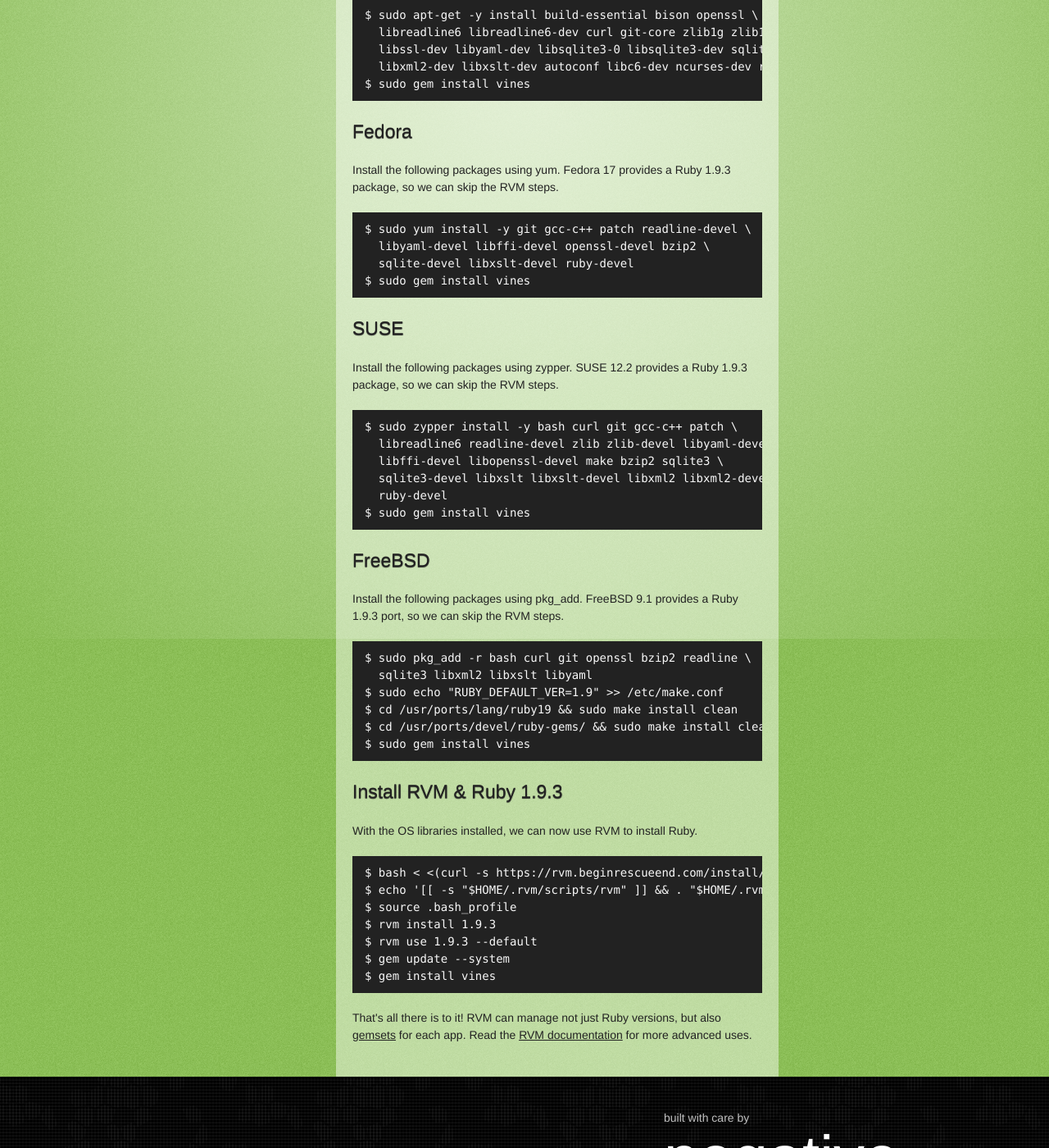
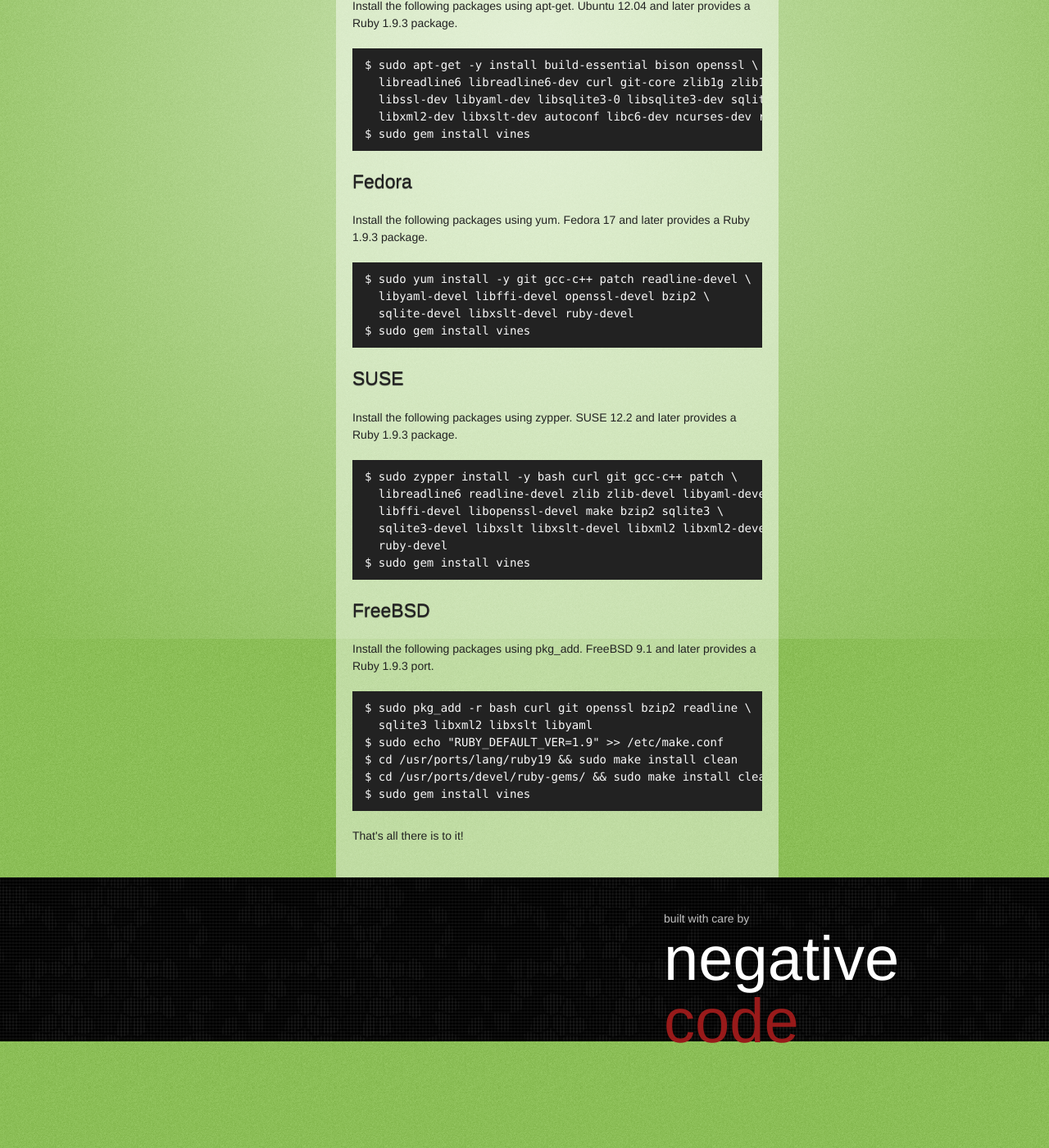
Before and after one commit to negativecode/vines, a Jekyll site: the page built from ruby.html, in a window 1280 px wide and 1400 px high, scrolled down 621 px. Shown: the whole window at 82% size. Built offline with Jekyll 4.4.1, drawn with Linux system fonts in a browser that asks for light colours; some of the changed text lies outside the part shown.

Commit message:
No need for rvm anymore.

```diff
--- a/ruby.html
+++ b/ruby.html
@@ -4,30 +4,33 @@ title: Vines - Install Ruby
 ---
 <h2>Install Ruby 1.9.3</h2>
 <p>
-  Before we can install the Vines gem, we need to install Ruby 1.9.3. The easiest
-  way to do this is with
-  <a href="https://rvm.beginrescueend.com/">RVM: Ruby Version Manager</a>.
-</p>
-<p>
-The install is only two steps:
+  Before we can install the Vines gem, we need to install Ruby 1.9.3.
+  The install is only two steps:
 </p>
 <ol>
   <li>Install the OS libraries upon which Ruby depends.</li>
-  <li>Install Ruby using RVM.</li>
+  <li>Install Ruby packages.</li>
 </ol>
 
-<h2>Mac OS X</h2>
+<h2>OS X</h2>
 <p>
   Install <a href="http://developer.apple.com/xcode/">Xcode</a>
   from the Mac App Store. Then make sure to install the Command Line Tools
   package from the Xcode > Preferences > Downloads screen. This installs all of
   the libraries and compiler tools needed to build Ruby.
 </p>
+<p>
+  Install <a href="http://mxcl.github.com/homebrew/">Homebrew</a> so we can compile
+  Ruby.
+</p>
+<pre>
+$ brew install ruby
+</pre>
 
 <h2>Ubuntu</h2>
 <p>
-  Install the following packages using apt-get. Ubuntu 12.04 provides a Ruby
-  1.9.3 package, so we can skip the RVM steps.
+  Install the following packages using apt-get. Ubuntu 12.04 and later provides
+  a Ruby 1.9.3 package.
 </p>
 <pre>
 $ sudo apt-get -y install build-essential bison openssl \
@@ -39,8 +42,8 @@ $ sudo gem install vines
 
 <h2>Fedora</h2>
 <p>
-  Install the following packages using yum. Fedora 17 provides a Ruby
-  1.9.3 package, so we can skip the RVM steps.
+  Install the following packages using yum. Fedora 17 and later provides a
+  Ruby 1.9.3 package.
 </p>
 <pre>
 $ sudo yum install -y git gcc-c++ patch readline-devel \
@@ -51,8 +54,8 @@ $ sudo gem install vines
 
 <h2>SUSE</h2>
 <p>
-  Install the following packages using zypper. SUSE 12.2 provides a Ruby
-  1.9.3 package, so we can skip the RVM steps.
+  Install the following packages using zypper. SUSE 12.2 and later provides
+  a Ruby 1.9.3 package.
 </p>
 <pre>
 $ sudo zypper install -y bash curl git gcc-c++ patch \
@@ -65,8 +68,8 @@ $ sudo gem install vines
 
 <h2>FreeBSD</h2>
 <p>
-  Install the following packages using pkg_add. FreeBSD 9.1 provides a Ruby
-  1.9.3 port, so we can skip the RVM steps.
+  Install the following packages using pkg_add. FreeBSD 9.1 and later provides
+  a Ruby 1.9.3 port.
 </p>
 <pre>
 $ sudo pkg_add -r bash curl git openssl bzip2 readline \
@@ -77,24 +80,6 @@ $ cd /usr/ports/devel/ruby-gems/ && sudo make install clean
 $ sudo gem install vines
 </pre>
 
-<h2>Install RVM &amp; Ruby 1.9.3</h2>
 <p>
-  With the OS libraries installed, we can now use RVM to install Ruby.
+  That's all there is to it!
 </p>
-<pre>
-$ bash &lt; &lt;(curl -s https://rvm.beginrescueend.com/install/rvm)
-$ echo '[[ -s "$HOME/.rvm/scripts/rvm" ]] &amp;&amp; . "$HOME/.rvm/scripts/rvm" # Load RVM function' &gt;&gt; ~/.bash_profile
-$ source .bash_profile
-$ rvm install 1.9.3
-$ rvm use 1.9.3 --default
-$ gem update --system
-$ gem install vines
-</pre>
-
-<p>
-  That's all there is to it! RVM can manage not just Ruby versions, but also
-  <a href="https://rvm.beginrescueend.com/gemsets/basics/">gemsets</a> for each
-  app. Read the
-  <a href="https://rvm.beginrescueend.com/">RVM documentation</a> for more
-  advanced uses.
-</p>
```
